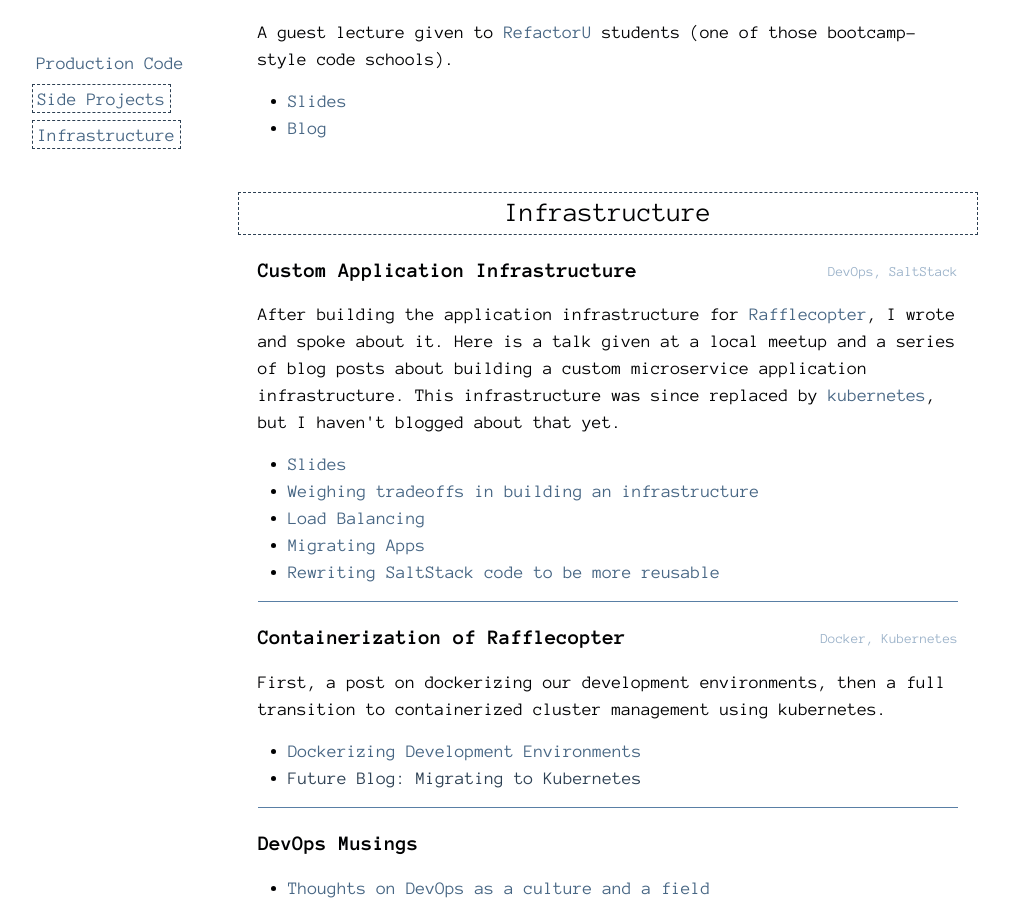
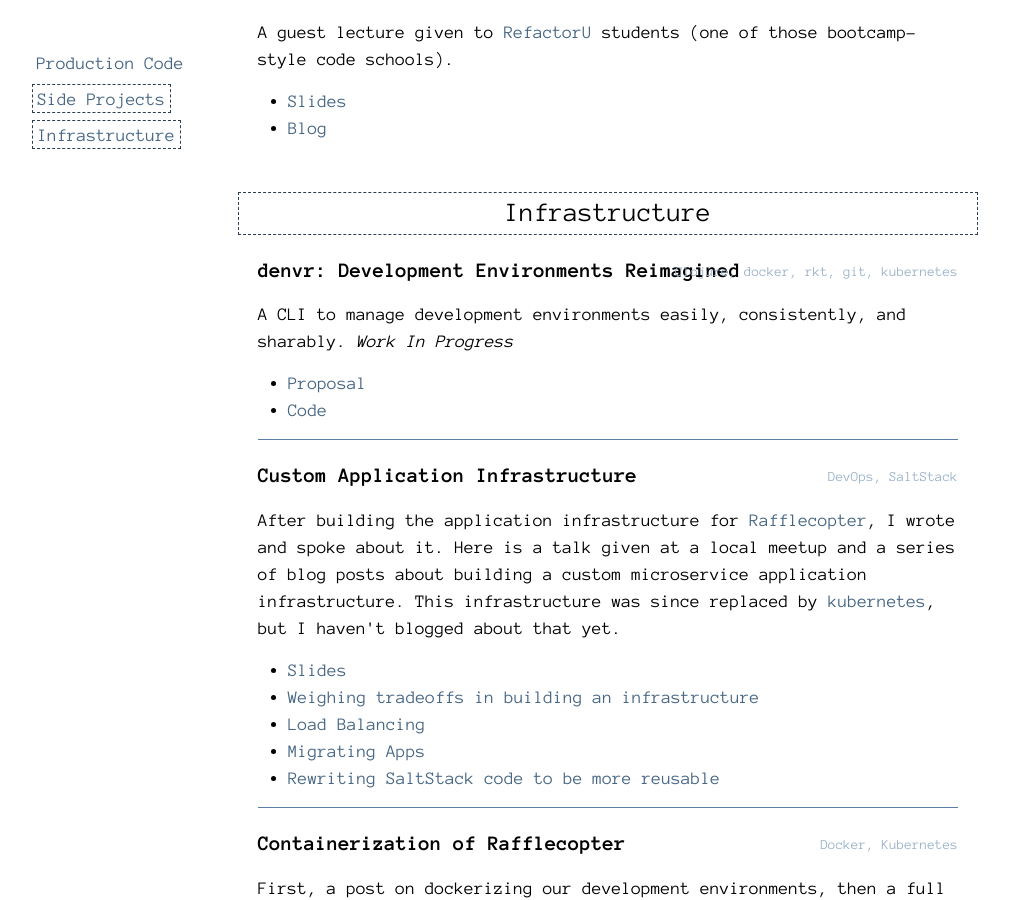
Before and after one commit to yanatan16/joneisen.works, a Jekyll site: the page built from portfolio.html, in a window 1280 px wide and 900 px high, scrolled down 1875 px. Shown: the whole window, without its empty margins (32-1041 px from the left). Built offline with Jekyll 4.4.1, drawn with Linux system fonts in a browser that asks for light colours; nearby versions of some CDN libraries.

Commit message:
add denvr to portfolio

```diff
--- a/_data/portfolio.yaml
+++ b/_data/portfolio.yaml
@@ -81,6 +81,16 @@
 
 - title: Infrastructure
   items:
+  - title: "denvr: Development Environments Reimagined"
+    technologies: Clojure, docker, rkt, git, kubernetes
+    content: "A CLI to manage development environments easily, consistently, and sharably. <i>Work In Progress</i>"
+    links:
+    - class: blog
+      href: https://github.com/yanatan16/denvr/blob/master/PROPOSAL.md
+      text: Proposal
+    - class: code
+      href: https://github.com/yanatan16/denvr
+
   - title: Custom Application Infrastructure
     technologies: DevOps, SaltStack
     content: "After building the application infrastructure for <a href='http://rafflecopter.com'>Rafflecopter</a>, I wrote and spoke about it.
```
